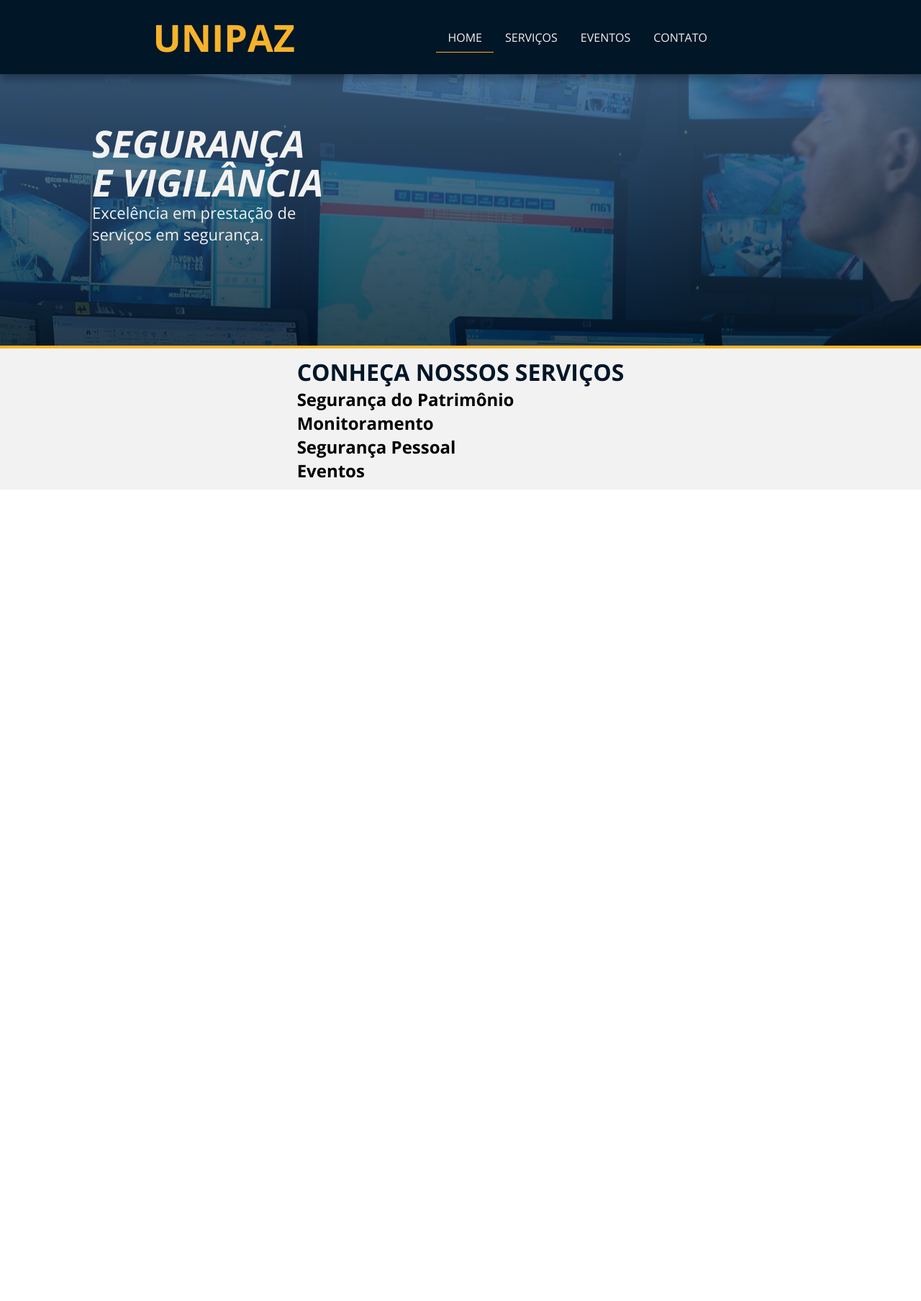
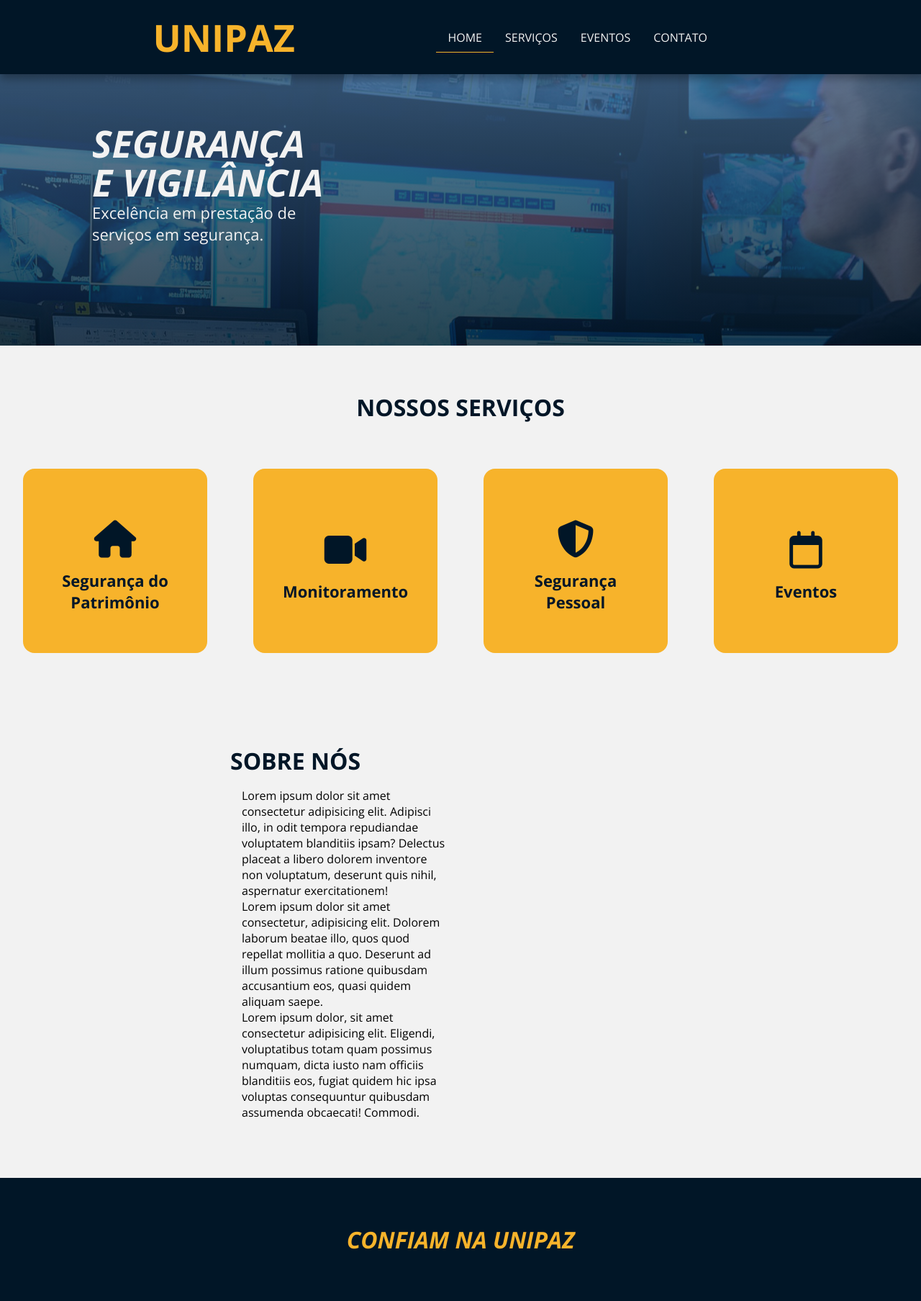
Before and after one commit to lucasberenger/unipaz, a Django app: template templates/website/static/index.html in a window 1280 px wide. Shown: the whole page at 72% size. Before the commit the page ends 680 px from the top, so only its background shows below. Run offline with Django 5.2, Linux system fonts and the light colour scheme; the template is opened without the code that fills it, so the values that code supplies are empty; some libraries are stand-ins or nearby versions.

Commit message:
att
 - services
- about
- clients

```diff
--- a/templates/website/static/css/style.css
+++ b/templates/website/static/css/style.css
@@ -16,7 +16,6 @@
 
 body {
     background-image: var(--white);
-    height: 100rem;
 }
 
 header {
@@ -146,16 +145,14 @@ header {
     width: 70%;
 }
 
-
-
 .service-box {
+    padding: 4rem;
     display: flex;
+    flex-direction: column;
     align-items: center;
-    border-top: 4px solid var(--yellow);
-    height: 200px;
+    justify-content: center;
     width: 100%;
     background-color: var(--white);
-    justify-content: space-around;
 }
 
 .service-box h1 {
@@ -163,10 +160,80 @@ header {
     color: var(--dark-blue);
 }
 
+.services-container {
+    margin-top: 4rem;
+    display: flex;
+    gap: 4rem;
+}
+
+.service {
+    background-color: var(--yellow);
+    color: var(--dark-blue);
+    padding: 2rem;
+    border-radius: 1rem;
+    width: 16rem;
+    height: 16rem;
+    display: flex;
+    flex-direction: column;
+    align-items: center;
+    justify-content: center;
+    cursor: pointer;
+    transition: .2s ease;
+}
+
+.service:hover {
+    transform: scale(1.1,1.1);
+}
+
+.service h2 {
+    font-size: 22px;
+    text-align: center;
+}
+
+.service i {
+    padding: 1rem;
+    font-size: 52px;
+}
+
 .logo img{
     width: 200px;
     padding: 1rem;
+}
 
+/* SOBRE */
+
+.about-box {
+    background-color: var(--white);
+    display: flex;
+    flex-direction: column;
+    justify-content: space-evenly;
+    padding: 4rem 20rem;
+}
+
+.about-title h1 {
+    text-transform: uppercase;
+    color: var(--dark-blue);
+}
+
+.about-text {
+    padding: 1rem;
+    width: 50%;
+}
+
+/* CLIENTES */
+
+.clients-box {
+    background-color: var(--dark-blue);
+    display: flex;
+    flex-direction: column;
+    align-items: center;
+}
+
+.clients-title h1{
+    text-transform: uppercase;
+    font-style: italic;
+    color: var(--yellow);
+    padding: 4rem;
 }
 
 /* responsive header */
--- a/templates/website/static/index.html
+++ b/templates/website/static/index.html
@@ -56,28 +56,58 @@
 
        </div>
 
+       <!-- serviços -->
+       <div class="service-box">
 
-       <div class="service-box">
         <div class="service-title">
-            <h1>Conheça Nossos Serviços</h1>
-
-            <div class="patrimonio">
+            <h1>Nossos Serviços</h1>
+        </div>
+            <div class="services-container">
+                <div class="estate service">
+                    <i class="fa-solid fa-house"></i>
                     <h2>Segurança do Patrimônio</h2>
                 </div>
-
-            <div class="monitoramento">
+                <div class="monitoring service">
+                    <i class="fa-solid fa-video"></i>
                     <h2>Monitoramento</h2>
                 </div>
-
-            <div class="pessoal">
+                <div class="personal service">
+                    <i class="fa-solid fa-shield-halved"></i>
                     <h2>Segurança Pessoal</h2>
                 </div>
-
-            <div class="patrimonio">
+                <div class="event service">
+                    <i class="fa-regular fa-calendar"></i>
                     <h2>Eventos</h2>
                 </div>
             </div>
     </div>
+
+    <!-- sobre -->
+
+    <div class="about-box">
+        <div class="about-title">
+            <h1>Sobre nós</h1>
+        </div>
+        <div class="about-text">
+            <p>Lorem ipsum dolor sit amet consectetur adipisicing elit. Adipisci illo, in odit tempora repudiandae voluptatem blanditiis ipsam? Delectus placeat a libero dolorem inventore non voluptatum, deserunt quis nihil, aspernatur exercitationem!</p>
+            <p>Lorem ipsum dolor sit amet consectetur, adipisicing elit. Dolorem laborum beatae illo, quos quod repellat mollitia a quo. Deserunt ad illum possimus ratione quibusdam accusantium eos, quasi quidem aliquam saepe.</p>
+            <p>Lorem ipsum dolor, sit amet consectetur adipisicing elit. Eligendi, voluptatibus totam quam possimus numquam, dicta iusto nam officiis blanditiis eos, fugiat quidem hic ipsa voluptas consequuntur quibusdam assumenda obcaecati! Commodi.</p>
+        </div>
+    </div>
+
+    <!-- clientes -->
+
+    <div class="clients-box">
+        <div class="clients-title">
+            <h1>Confiam na Unipaz</h1>
+        </div>
+        <div class="clients-logo">
+
+        </div>
+    </div>
+
+
+
     </main>
 </body>
 </html>
```
Lines whose indentation alone changed are shown as unchanged.
